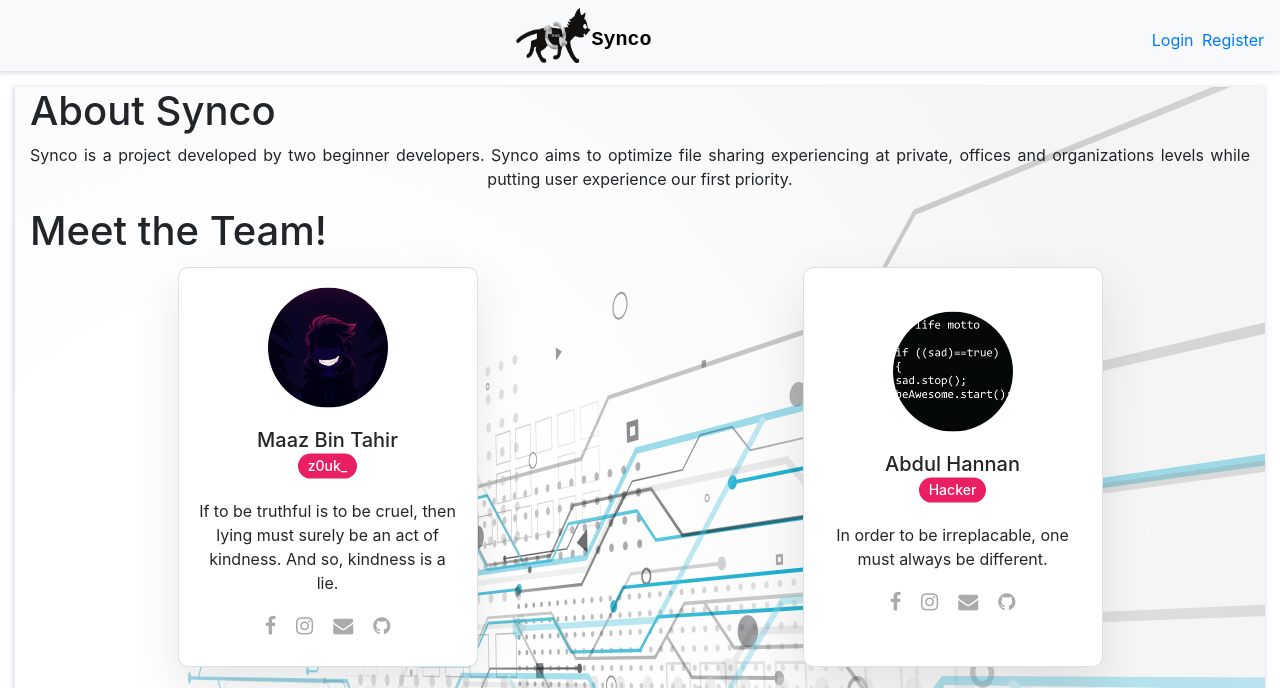
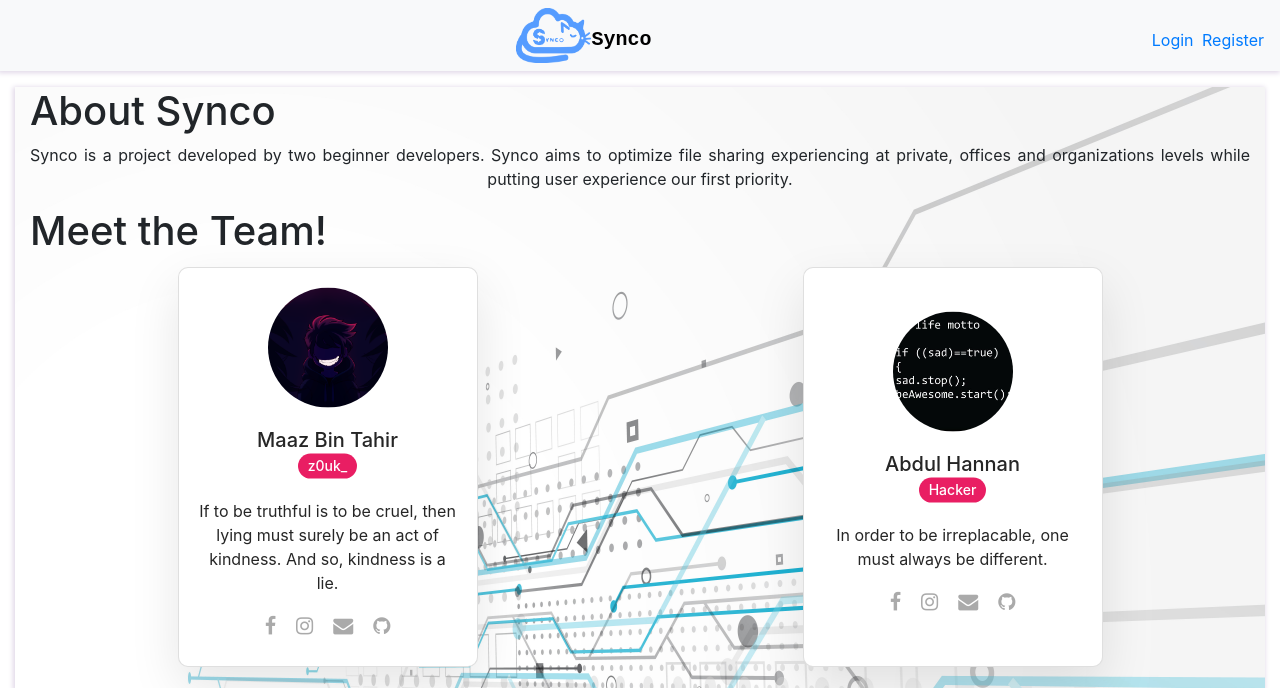
Before and after one commit to Diaga/Synco, a Flask app: page /about in a window 1280 px wide. Shown: the top 688 px of the page. Run offline with Flask 2, Linux system fonts and the light colour scheme; some libraries are stand-ins or nearby versions.

Commit message:
Updated logo

```diff
--- a/app/templates/base.html
+++ b/app/templates/base.html
@@ -8,7 +8,7 @@
 
     <link rel="stylesheet" href="/static/bootstrap/css/bootstrap.min.css" integrity="sha384-MCw98/SFnGE8fJT3GXwEOngsV7Zt27NXFoaoApmYm81iuXoPkFOJwJ8ERdknLPMO" crossorigin="anonymous">
     <link href="/static/bootstrap/font-awesome/css/font-awesome.min.css" rel="stylesheet">
-	<link rel="icon" type="image/png" href="/static/syncoimg3.png"/>
+	<link rel="icon" type="image/png" href="/static/syncoimg4.png"/>
 	<script src="/static/bootstrap/jquery-3.3.1.min.js" integrity="sha256-FgpCb/KJQlLNfOu91ta32o/NMZxltwRo8QtmkMRdAu8="crossorigin="anonymous"></script>
     <script src="/static/bootstrap/popper.min.js" integrity="sha384-ZMP7rVo3mIykV+2+9J3UJ46jBk0WLaUAdn689aCwoqbBJiSnjAK/l8WvCWPIPm49" crossorigin="anonymous"></script>
     <script src="/static/bootstrap/js/bootstrap.min.js" integrity="sha384-ChfqqxuZUCnJSK3+MXmPNIyE6ZbWh2IMqE241rYiqJxyMiZ6OW/JmZQ5stwEULTy" crossorigin="anonymous"></script>
@@ -87,7 +87,7 @@
 	<nav class="navbar navbar-dark bg-light navshadow">
 		<div class="mx-auto media">
 			<a href="{{url_for('home')}}">
-			<img class="media-left" style="center" src="/static/syncoimg3.png" width="75" height="55"></a>
+			<img class="media-left" style="center" src="/static/syncoimg4.png" width="75" height="55"></a>
 			<a href="{{url_for('home')}}">
 			<h5  class="media-body" style="color: black; font-family:courier new; margin-top: 1em" ><strong>Synco</strong></h5></a>
 		</div>
```
Also changed, not shown: app/static/syncoimg4.png (added).
